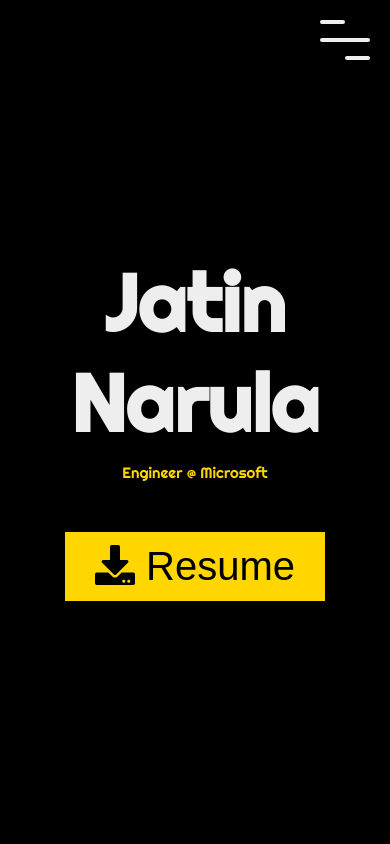
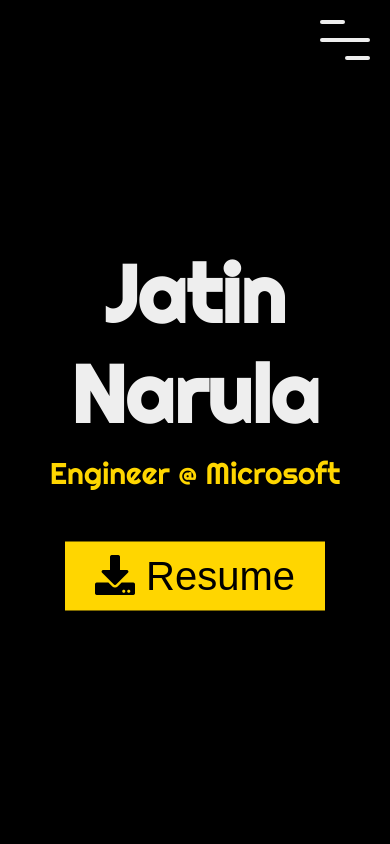
Before and after one commit to jatin96/Portfolio, a plain HTML site: page index.html in a window 390 px wide. Shown: the top 844 px of the page. Drawn offline with nearby package versions, Linux system fonts and the light colour scheme.

Commit message:
increasing font of title for phones

```diff
--- a/css/main.css
+++ b/css/main.css
@@ -210,7 +210,7 @@ li{
     user-select: none;
 }
 .landing-text h6{
-    font-size: 4rem;
+    font-size: 6rem;
     font-family: 'Righteous', cursive;
     color: #FFD600;
     font-weight: 500;
@@ -583,7 +583,7 @@ input[type="submit"]:hover{
         font-size: 8rem;
     }
     .landing-text h6{
-        font-size: 1.5rem;
+        font-size: 3rem;
     }
     .profile-img{
         padding-left: 5rem;
```
